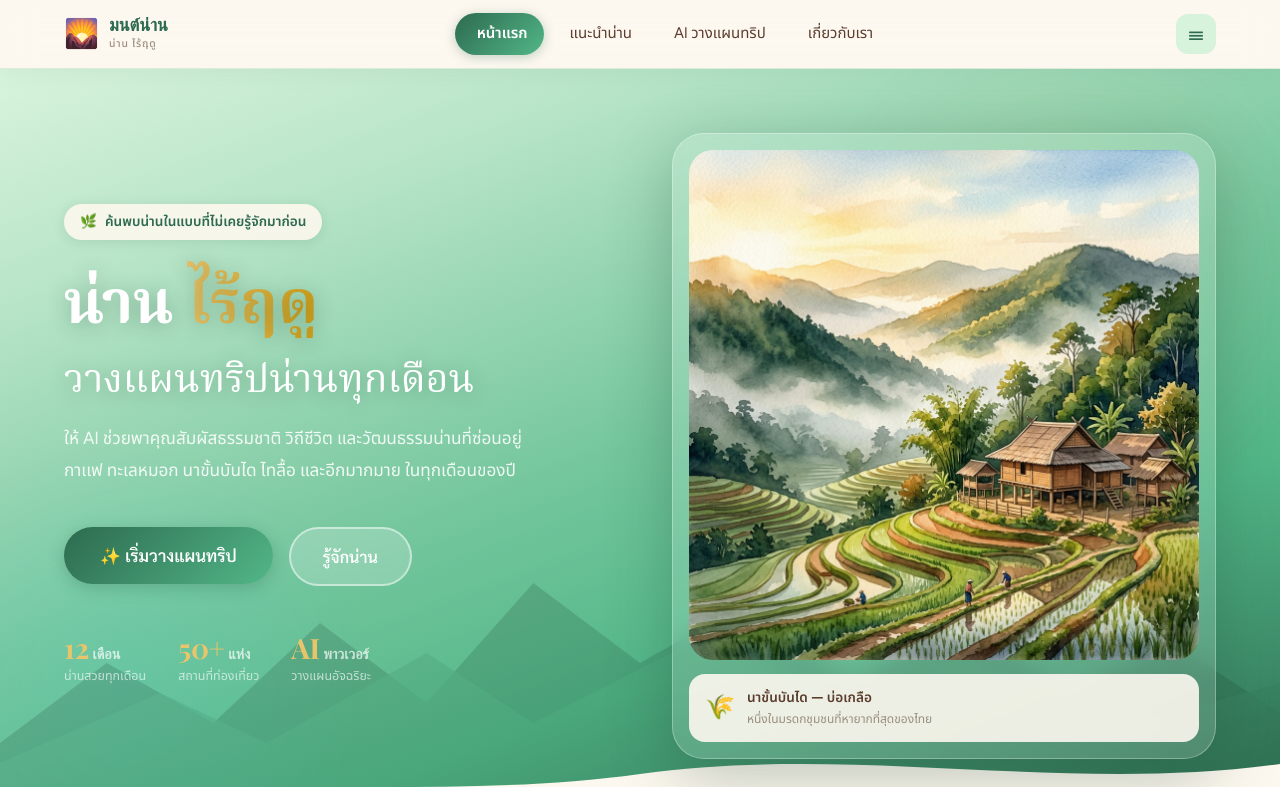
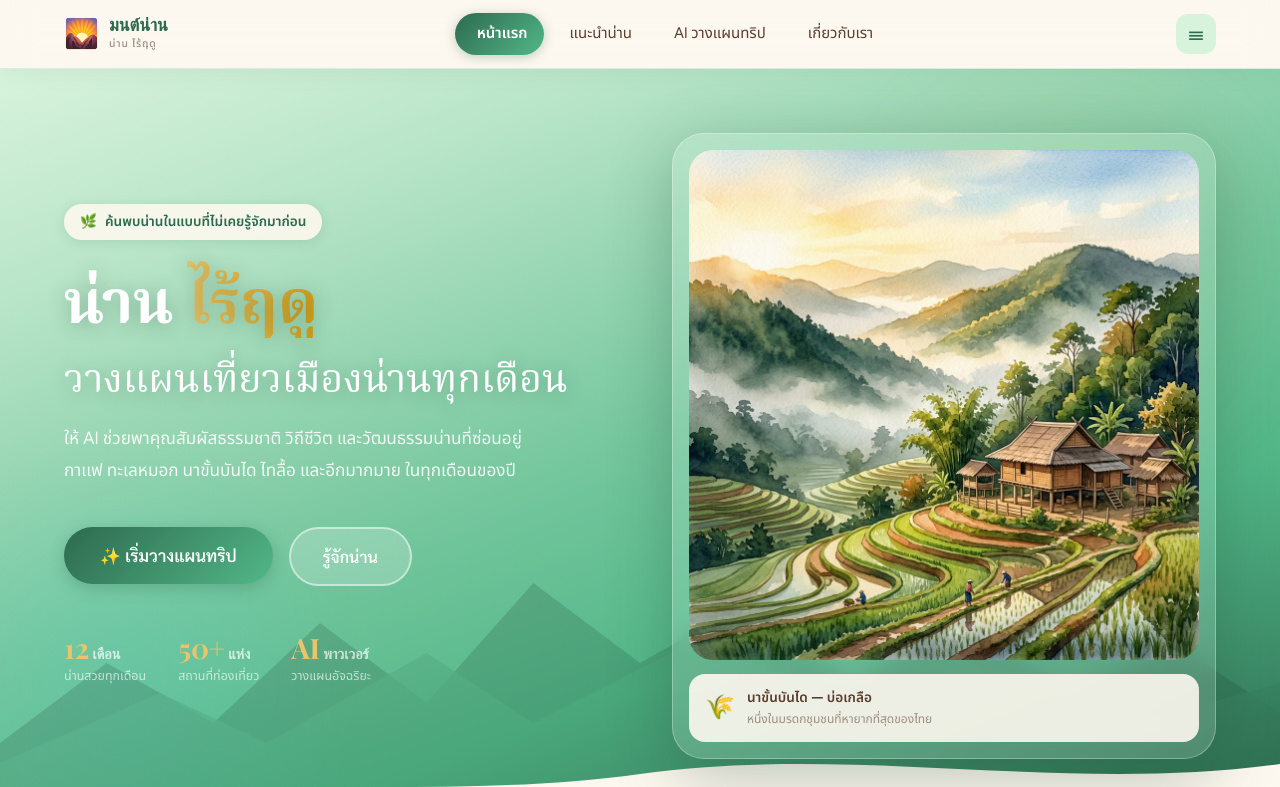
Before and after one commit to JeerasakAnanta/monnan365, a Next.js app: page / in a window 1280 px wide. Shown: the top 787 px of the page. Built offline with nearby package versions, Linux system fonts and the light colour scheme.

Commit message:
style: update subheader text in HeroSection for better clarity

```diff
--- a/src/components/HeroSection.tsx
+++ b/src/components/HeroSection.tsx
@@ -145,7 +145,7 @@ export function HeroSection() {
             </span>
             <br />
             <span style={{ fontSize: "0.65em", fontWeight: 400 }}>
-              วางแผนทริปน่านทุกเดือน
+              วางแผนเที่ยวเมืองน่านทุกเดือน
             </span>
           </h1>
 
```
